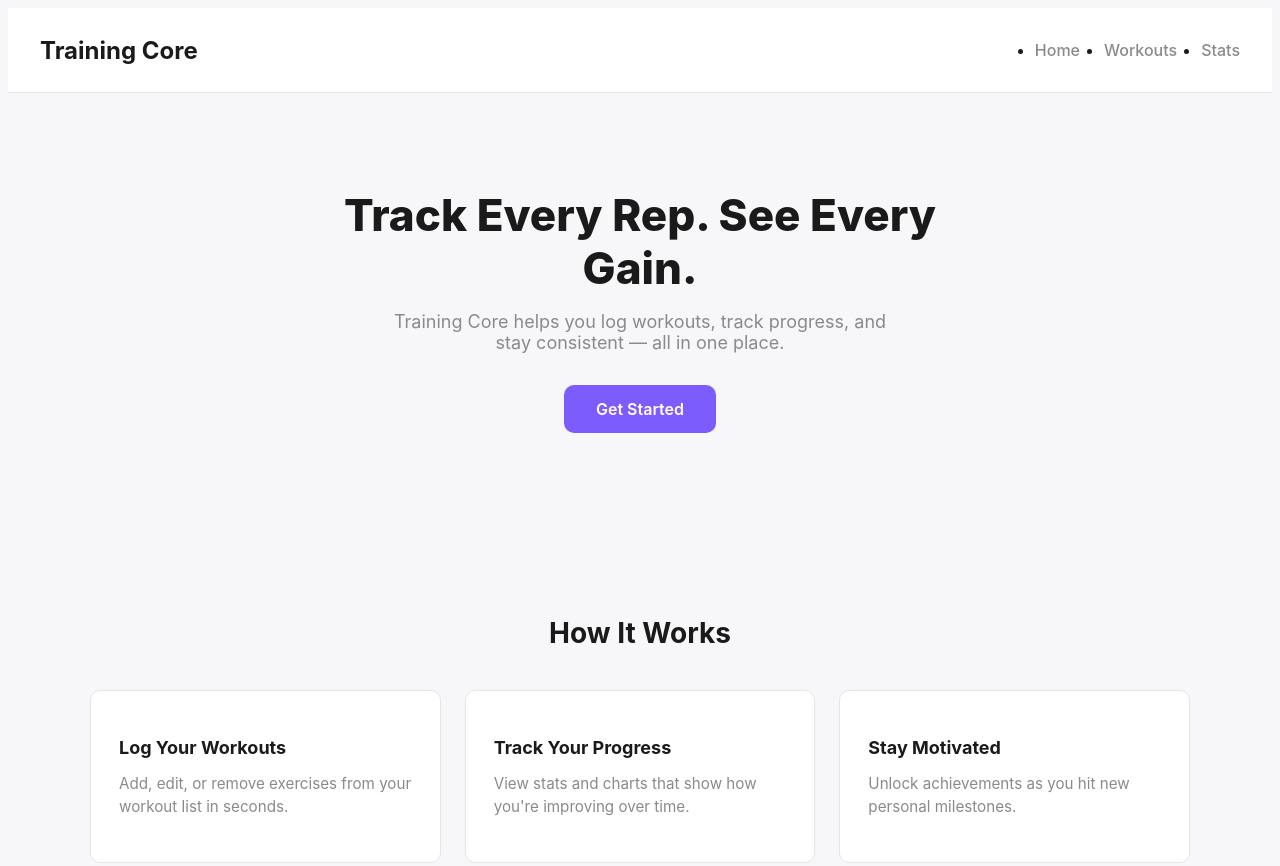
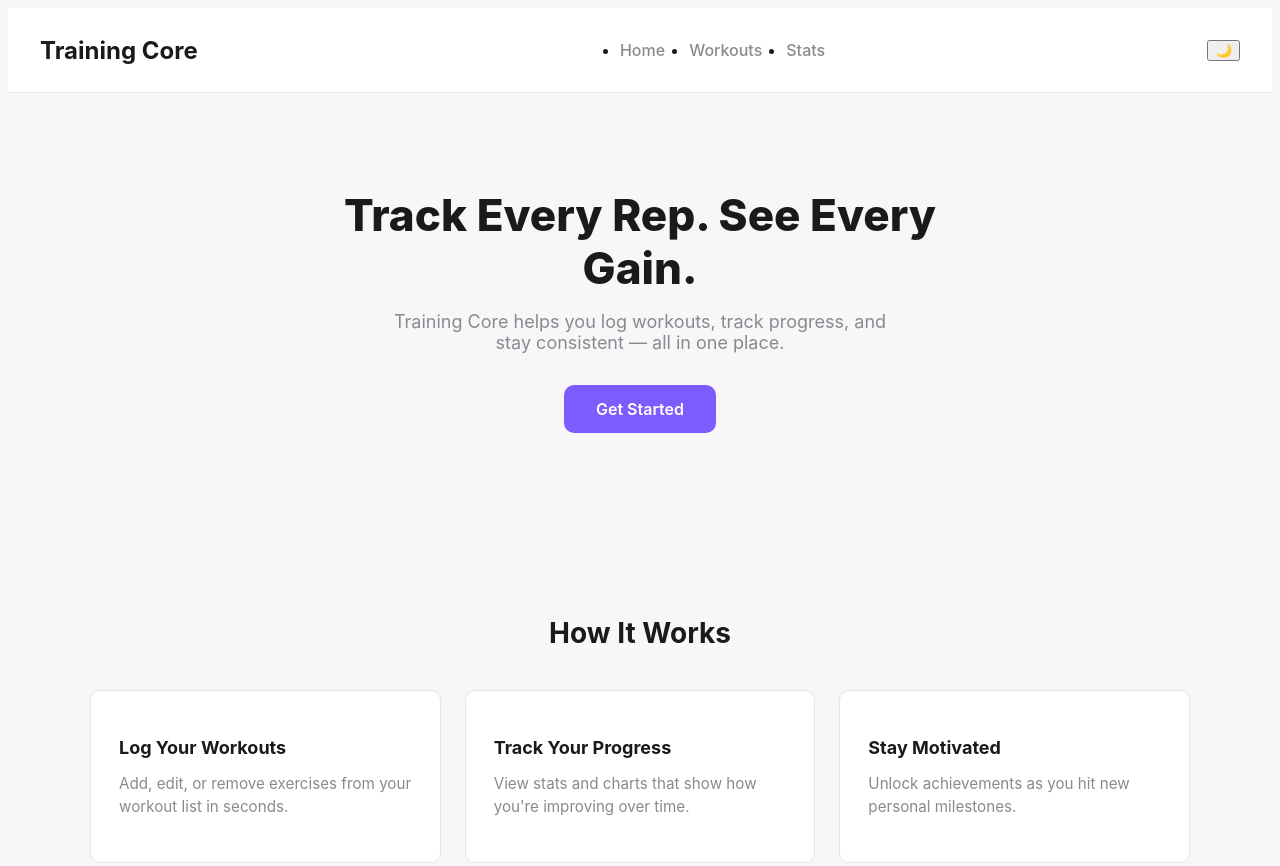
Before and after one commit to AhssanKhalid11/trainingCore, a plain HTML site: page index.html in a window 1280 px wide. Shown: the top 866 px of the page. Drawn offline with Linux system fonts and the light colour scheme.

Commit message:
feat: add clickable dark mode toggle button to homepage header

```diff
--- a/index.html
+++ b/index.html
@@ -17,6 +17,14 @@
           <li><a href="stats.html" class="site-nav-link">Stats</a></li>
         </ul>
       </nav>
+
+      <button
+        class="theme-toggle-btn"
+        id="theme-toggle-btn"
+        aria-label="Toggle dark mode"
+      >
+        🌙
+      </button>
     </header>
 
     <main class="page-main">
```
